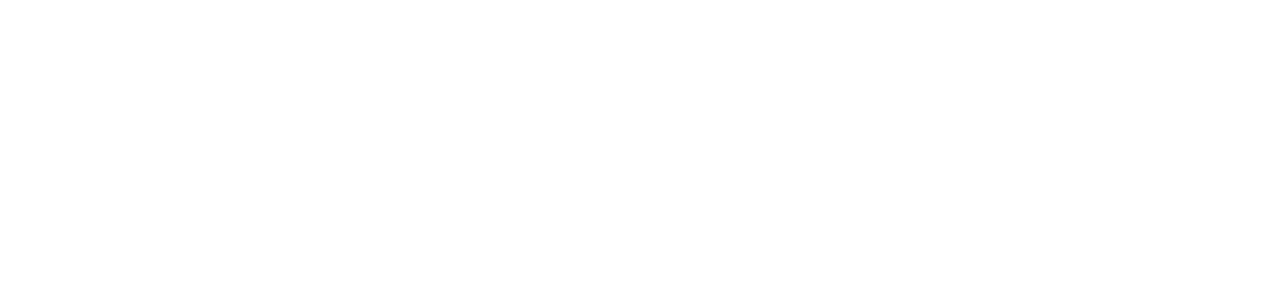
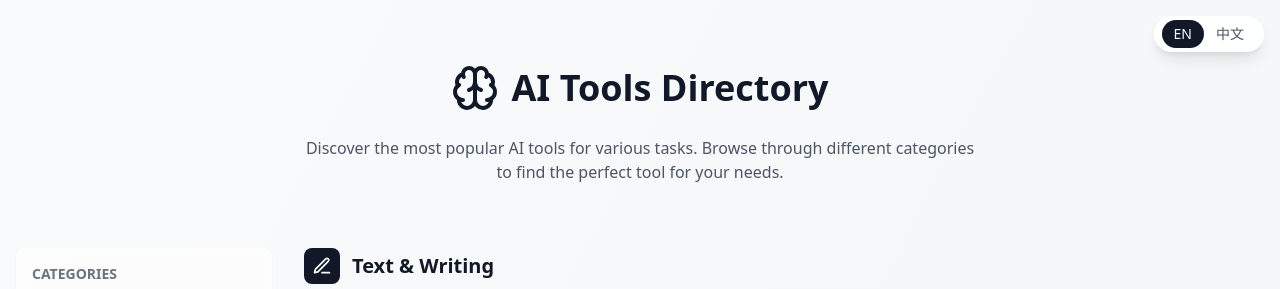
Before and after one commit to Magic20251/ms_test, a plain HTML site: page index.html in a window 1280 px wide. Shown: the top 289 px of the page. Drawn offline with Linux system fonts and the light colour scheme.

Commit message:
Update index.html
open index

```diff
--- a/index.html
+++ b/index.html
@@ -5,8 +5,8 @@
     <link rel="icon" type="image/svg+xml" href="/vite.svg" />
     <meta name="viewport" content="width=device-width, initial-scale=1.0" />
     <title>AI Tools Directory</title>
- <!--   <script type="module" crossorigin src="/assets/index-UqwMRXPS.js"></script>
-    <link rel="stylesheet" crossorigin href="/assets/index-RLyH8OEE.css"> -->
+   <script type="module" crossorigin src="/assets/index-UqwMRXPS.js"></script>
+    <link rel="stylesheet" crossorigin href="/assets/index-RLyH8OEE.css">
   </head>
   <body>
     <div id="root"></div>
```
